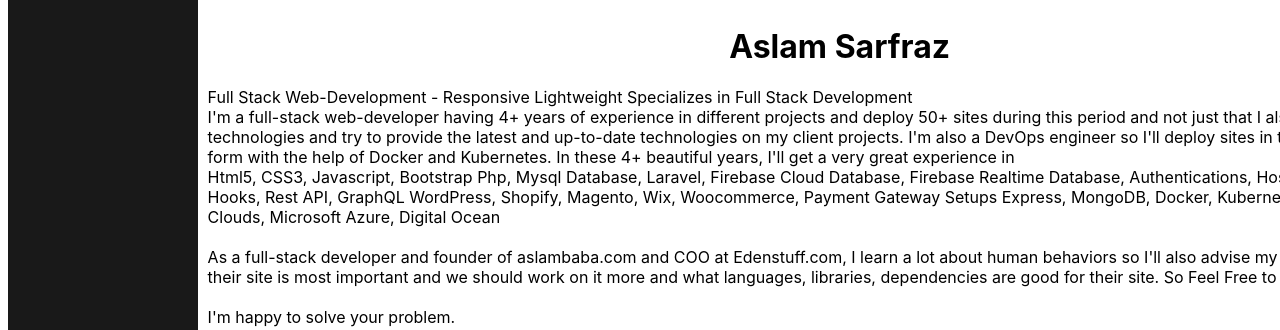
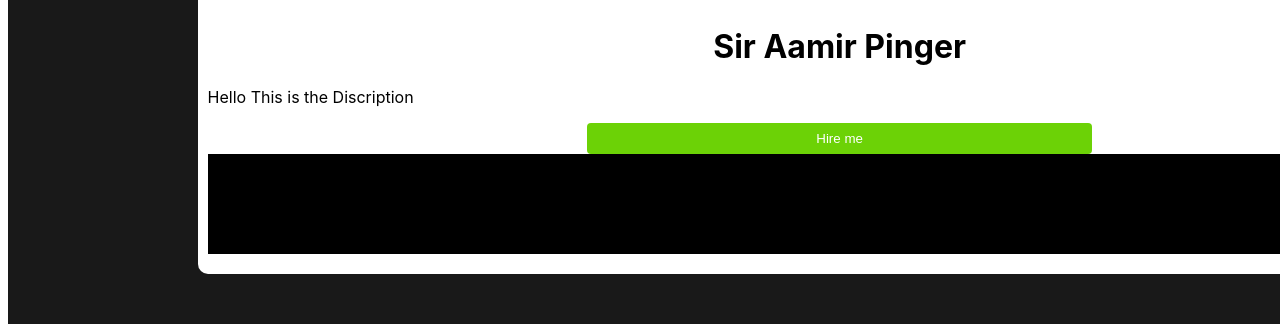
Before and after one commit to aslambaba/Developer-Community, a Gatsby site: page /developer in a window 1280 px wide. Shown: the part 481-811 px from the top of the page. Built offline with nearby package versions, Linux system fonts and the light colour scheme; Gatsby itself is replaced by a stand-in of ours.

Commit message:
Update Gatsby-Node.js & Create Templates

```diff
--- a/gatsby-node.js
+++ b/gatsby-node.js
@@ -1,7 +1,37 @@
-/**
- * Implement Gatsby's Node APIs in this file.
- *
- * See: https://www.gatsbyjs.com/docs/node-apis/
- */
 
-// You can delete this file if you're not using it
+const ArrayData = [
+    {
+        name: "Usama Yasin",
+        Job: "Mern Stack Developer",
+    },
+    {
+        name: "Aslam Sarfraz",
+        Job: "Full Stack Developer"
+    },
+    {
+        name: "Uzair Ishfaq",
+        Job: "LAMP Stack Developer",
+    }
+]
+
+exports.createPages = async function ({actions}){
+    actions.createPage(
+        {
+            path: "/developer",
+            component: require.resolve('./src/templates/developer.js'),
+            context: {
+                name: 'Sir Aamir Pinger',
+                Data: 'Hello This is the Discription',
+            },
+        }
+    );
+    actions.createPage(
+        {
+            path: "developers",
+            component: require.resolve("./src/templates/developers.js"),
+            context: ArrayData
+        }
+    );
+
+    console.log("End of Gatsby Node.js");
+}
--- a/src/pages/developer.js
+++ /dev/null
@@ -1,39 +0,0 @@
-import React from 'react';
-import Style from './style/developer.module.css';
-import Image from '../images/aslamsarfraz.jpg';
-import HireMeButton from '../components/hiremeButton';
-import SocialMediaIcon from '../components/socialMedia';
-function developer() {
-    return (
-        <div className={Style.mainSec}>
-            <div className={Style.DeveloperSec}>
-                <div className={Style.DeveloperImage}><img src={Image} alt='Developer' /></div>
-                <h1>Aslam Sarfraz</h1>
-                <p>Full Stack Web-Development - Responsive  Lightweight
-                Specializes in Full Stack Development
-                <br />
-                I'm a full-stack web-developer having 4+ years of experience in different projects and deploy 50+ sites during this period and not just that I also learn a lot of new technologies and try to provide the latest and up-to-date technologies on my client projects.
-
-                I'm also a DevOps engineer so I'll deploy sites in the very manageable form with the help of Docker and Kubernetes.
-                In these 4+ beautiful years, I'll get a very great experience in
-                <br />
-                Html5, CSS3, Javascript, Bootstrap
-                Php, Mysql Database, Laravel,
-                Firebase Cloud Database, Firebase Realtime Database, Authentications, Hostings
-                React, React Hooks, Rest API, GraphQL
-                WordPress, Shopify, Magento, Wix, Woocommerce, Payment Gateway Setups
-                Express, MongoDB,
-                Docker, Kubernetes,
-                AWS, Google Clouds, Microsoft Azure, Digital Ocean
-                <br /><br />
-                As a full-stack developer and founder of aslambaba.com and COO at Edenstuff.com, I learn a lot about human behaviors so I'll also advise my client that what part of their site is most important and we should work on it more and what languages, libraries, dependencies are good for their site. So Feel Free to contact me.
-                <br /><br />
-                I'm happy to solve your problem.</p>
-                <HireMeButton />
-                <SocialMediaIcon />
-            </div>
-        </div>
-    )
-}
-
-export default developer;
--- /dev/null
+++ b/src/templates/developer.js
@@ -0,0 +1,22 @@
+import React from 'react';
+import Style from './style/developer.module.css';
+import Image from '../images/aslamsarfraz.jpg';
+import HireMeButton from '../components/hiremeButton';
+import SocialMediaIcon from '../components/socialMedia';
+
+function developer({ pageContext }) {
+    console.log(pageContext);
+    return (
+        <div className={Style.mainSec}>
+            <div className={Style.DeveloperSec}>
+                <div className={Style.DeveloperImage}><img src={Image} alt='Developer' /></div>
+                <h1>{pageContext.name}</h1>
+                <p>{pageContext.Data}</p>
+                <HireMeButton />
+                <SocialMediaIcon />
+            </div>
+        </div>
+    )
+}
+
+export default developer;
--- a/src/pages/developers.js
+++ b/src/templates/developers.js
@@ -3,11 +3,12 @@
 import Grid from '@material-ui/core/Grid';
 import Image from '../images/aslam2.png';
 
-function Developers() {
+function Developers({pageContext}) {
+    console.log(pageContext);
     return (
         <div className={Style.MainConatiner}>
             <Grid container spacing={5}>
-                <Grid item xs={4} className={Style.Grid} spacing={4} >
+                <Grid item xs={4} className={Style.Grid}>
                     <img src={Image} />
                     <h2>Aslam Sarfraz</h2>
                     <p>Full Stack Web Developer</p>
```
Also changed, not shown: src/templates/style/developer.module.css (renamed from src/pages/style/developer.module.css), src/templates/style/developers.module.css (renamed from src/pages/style/developers.module.css).
